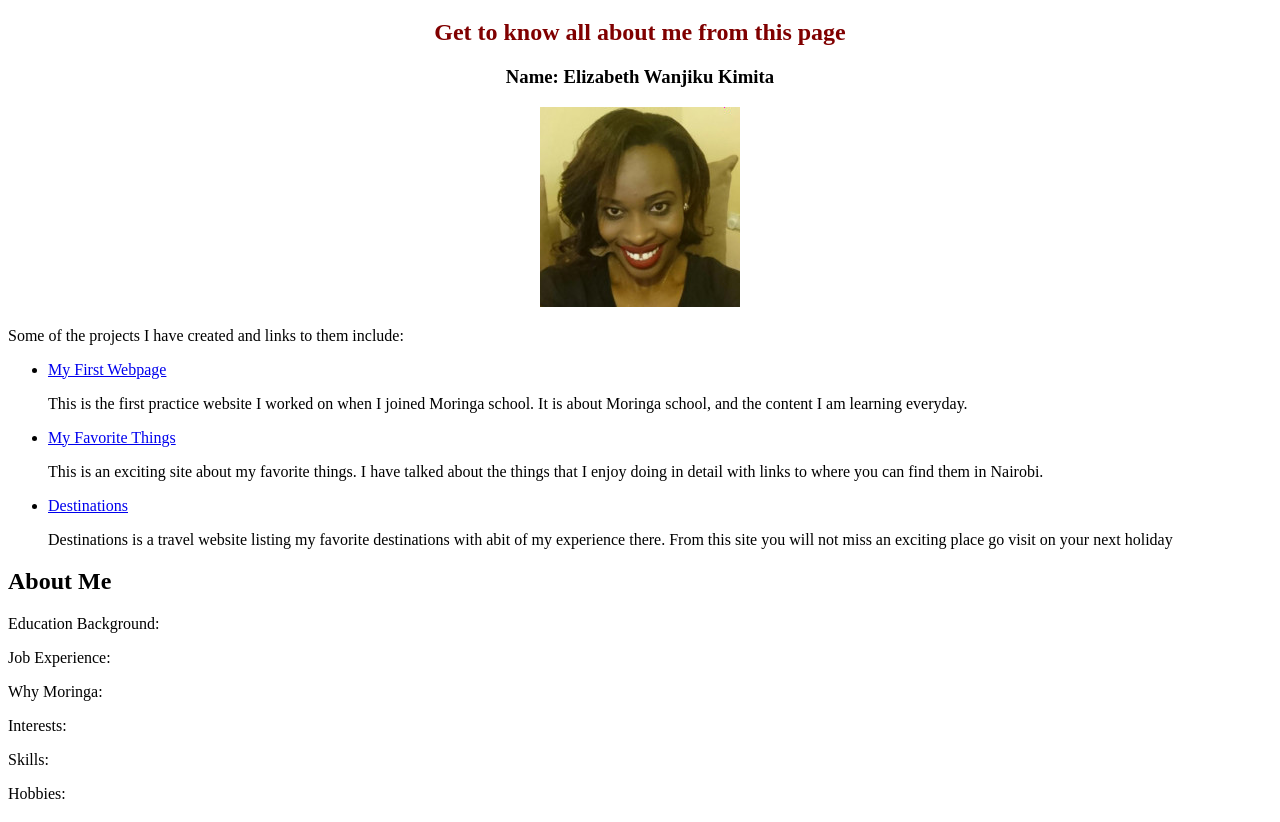
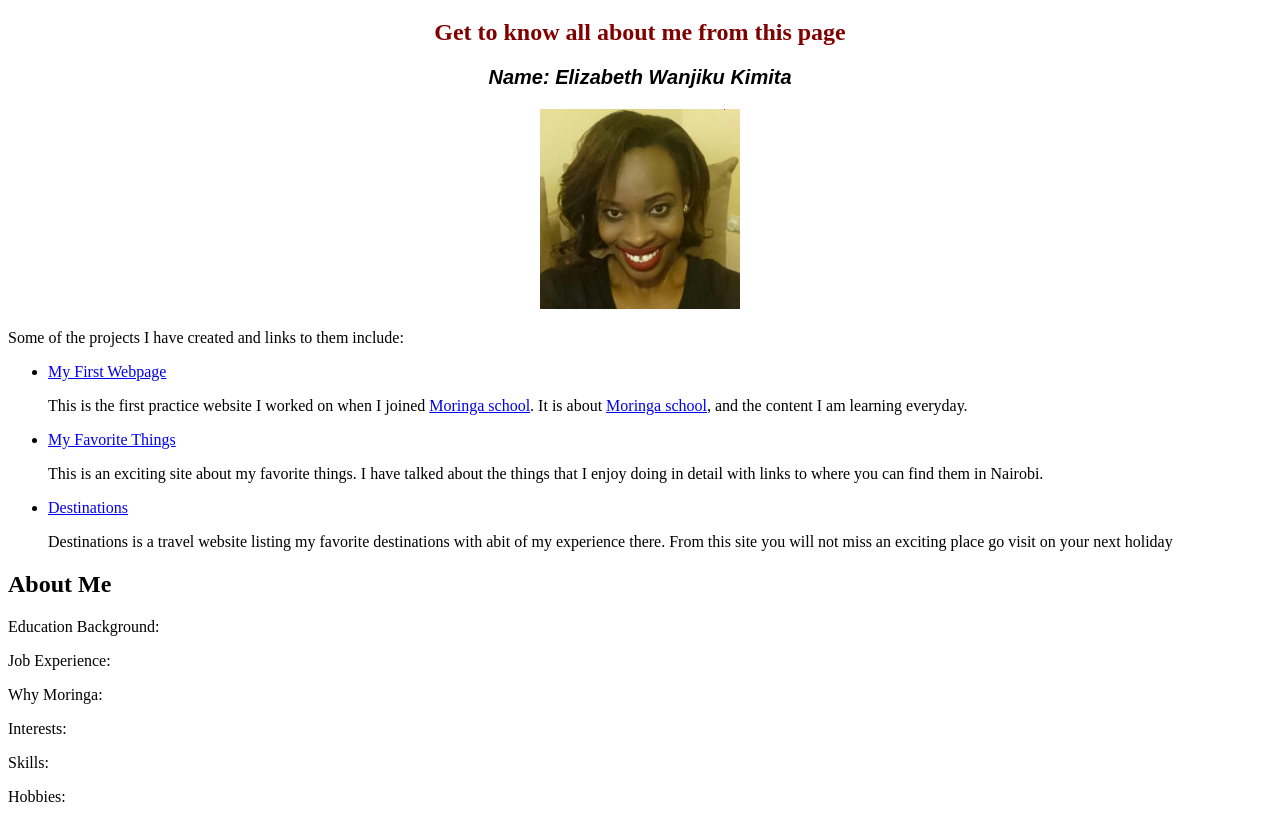
Before and after one commit to lizKimita/My-Portfolio, a plain HTML site: page index.html in a window 1280 px wide. Shown: the part 61-883 px from the top of the page. Drawn offline with Linux system fonts and the light colour scheme.

Commit message:
add heaer styling changes

```diff
--- a/css/styles.css
+++ b/css/styles.css
@@ -5,3 +5,9 @@
 .intro {
   text-align: center;
 }
+h3 {
+  font-weight: bold;
+  font-family: fantasy;
+  font-style: oblique;
+  font-size: 20px;
+}
--- a/index.html
+++ b/index.html
@@ -19,7 +19,7 @@
     <p>Some of the projects I have created and links to them include:</p>
     <ul>
       <li><a href="https://lizkimita.github.io/my-first-webpage/">My First Webpage</a></li>
-      <p>This is the first practice website I worked on when I joined Moringa school. It is about Moringa school, and the content I am learning everyday.</p>
+      <p>This is the first practice website I worked on when I joined <a href="http://moringaschool.com/">Moringa school</a>. It is about <a href="http://moringaschool.com/">Moringa school</a>, and the content I am learning everyday.</p>
       <li><a href="https://github.com/lizKimita/favorite-things">My Favorite Things</a></li>
       <p>This is an exciting site about my favorite things. I have talked about the things that I enjoy doing in detail with links to where you can find them in Nairobi.</p>
       <li><a href="https://github.com/lizKimita/destinations">Destinations</a></li>
```
